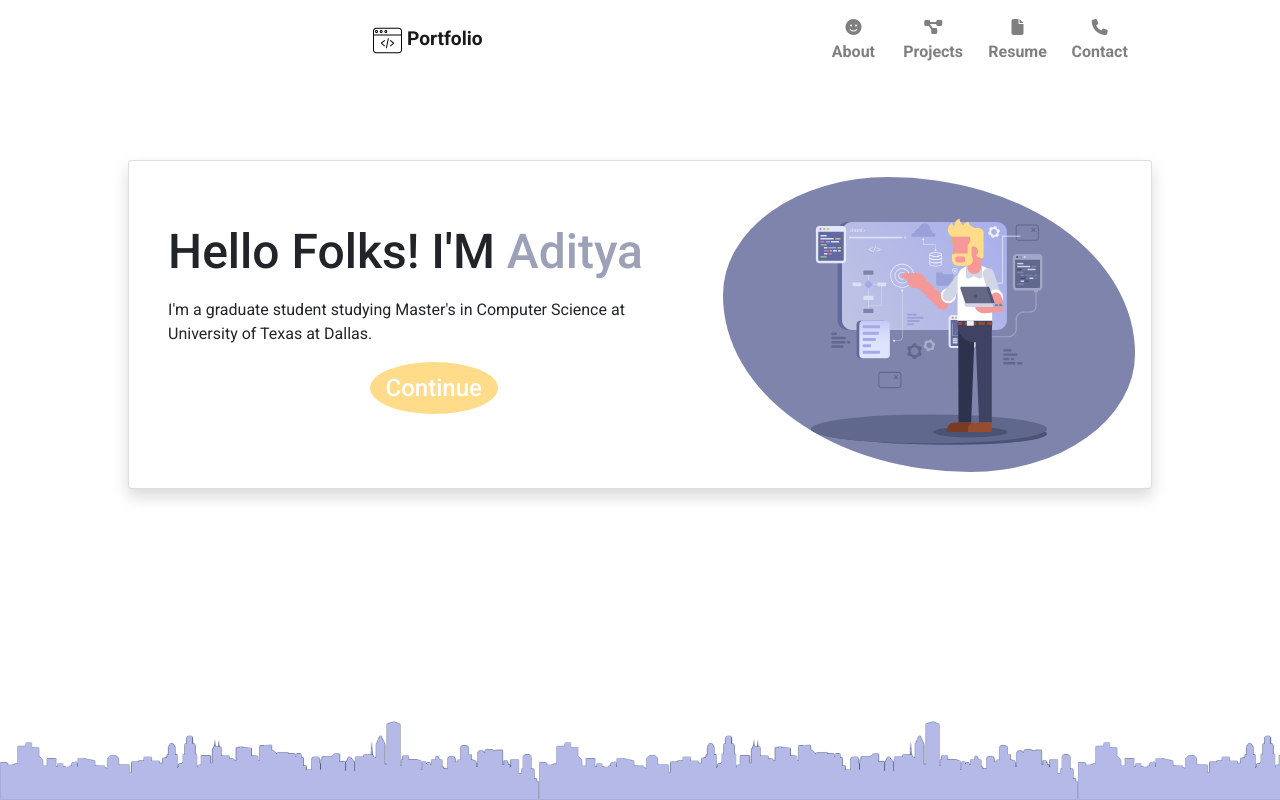
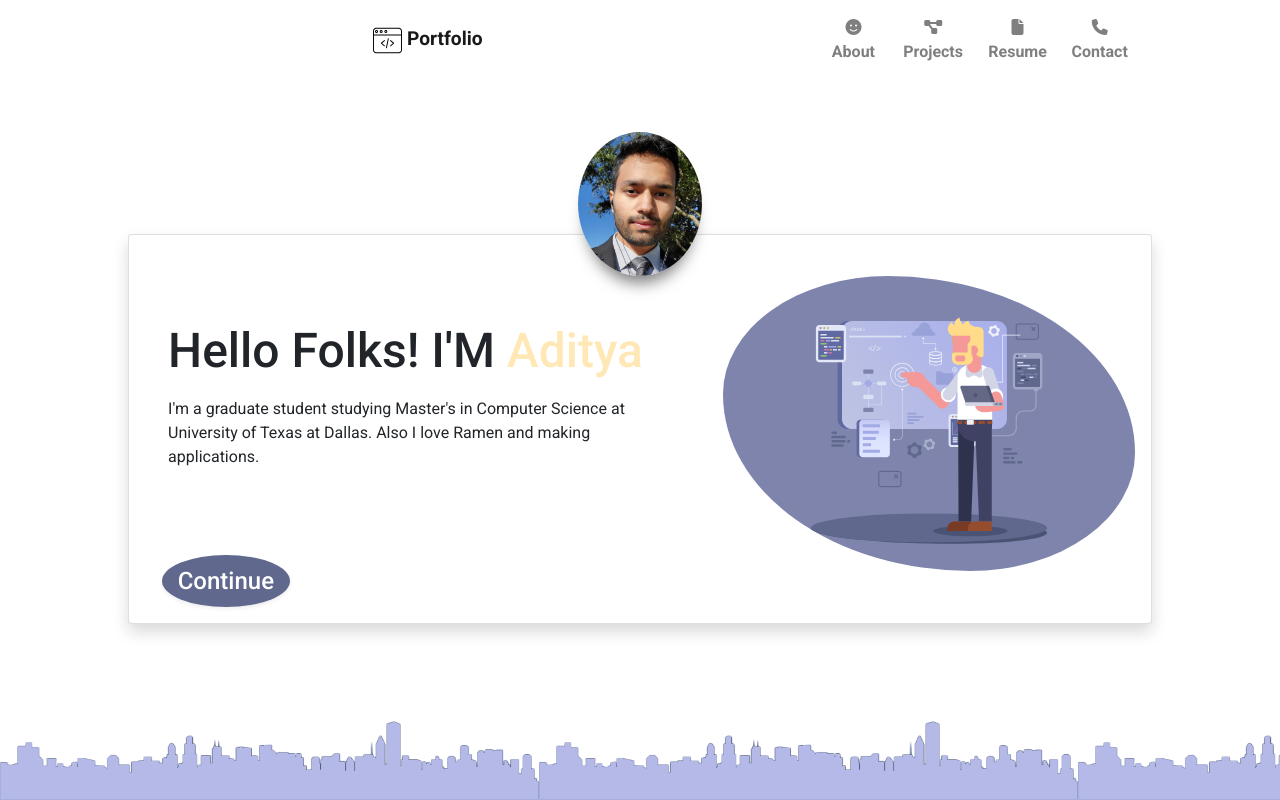
Before and after one commit to adityamathur97/Portfolio, a React (Create React App) app: page / in a window 1280 px wide. Built offline with nearby package versions, Linux system fonts and the light colour scheme.

Commit message:
added user image for portfolio

```diff
--- a/src/components/About.js
+++ b/src/components/About.js
@@ -2,6 +2,7 @@ import React from 'react';
 
 import '../css/About.css';
 import $ from 'jquery';
+import CircleImage from './CircleImage';
 
 class About extends React.Component {
 	constructor() {
@@ -34,6 +35,7 @@ class About extends React.Component {
 	render() {
 		return (
 			<div className="card mb-3 aboutCard shadow p-3 mb-5 bg-white rounded">
+				<CircleImage />
 				<div className="row no-gutters">
 					<div className="col-md-7">
 						<div className="card-body">
@@ -42,9 +44,9 @@ class About extends React.Component {
 							</h1>
 							<p className="card-text cardDesc">
 								I'm a graduate student studying Master's in Computer Science at University of Texas at
-								Dallas.
+								Dallas. Also I love Ramen and making applications.
 							</p>
-							<button type="button" class="btn btn-primary btn-lg contButton">
+							<button type="button" class="btn btn-lg contButton  shadow-sm">
 								Continue
 							</button>
 						</div>
--- /dev/null
+++ b/src/components/CircleImage.js
@@ -0,0 +1,19 @@
+import React from 'react';
+
+import '../css/CircleImage.css';
+
+class CircleImage extends React.Component {
+	constructor() {
+		super();
+	}
+
+	render() {
+		return (
+			<div className="userImageDiv">
+				<img className="userImage" src={require('../images/me.jpg')} alt="Aditya" />
+			</div>
+		);
+	}
+}
+
+export default CircleImage;
--- a/src/css/About.css
+++ b/src/css/About.css
@@ -1,6 +1,6 @@
 .aboutCard {
 	margin: auto;
-	margin-top: 80px;
+	margin-top: 12%;
 	width: 80%;
 	display: flex;
 }
@@ -23,15 +23,24 @@
 	margin-top: 3%;
 }
 #changeText {
-	color: #61688e;
+	color: #ffdb8a;
 }
 .contButton {
-	background-color: #ffdb8a;
+	background-color: #61688e;
 	border: 0px;
+	margin-right: 72%;
+	margin-top: 12%;
+
+	color: white;
 	font-size: 1.5em;
 	font-weight: 500;
 	border-radius: 50% 50% 50% 50%;
 }
 .contButton:hover {
 	background-color: #b8bee6;
+	color: white;
 }
+.contButton:focus {
+	background-color: #ffdb8a;
+	border: 0px;
+}
--- /dev/null
+++ b/src/css/CircleImage.css
@@ -0,0 +1,11 @@
+.userImage {
+	width: 25%;
+	height: auto;
+	border-radius: 50%;
+	box-shadow: 0 15px 15px -8px rgba(0, 0, 0, 0.5);
+}
+.userImageDiv {
+	width: 50%;
+	margin: 0 auto;
+	margin-top: -12%;
+}
```
Also changed, not shown: src/images/me.jpg (added).
